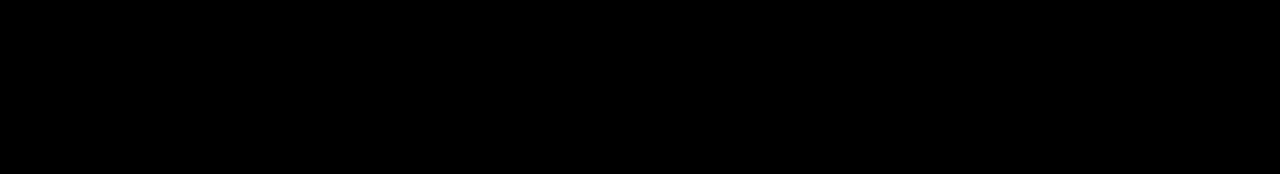
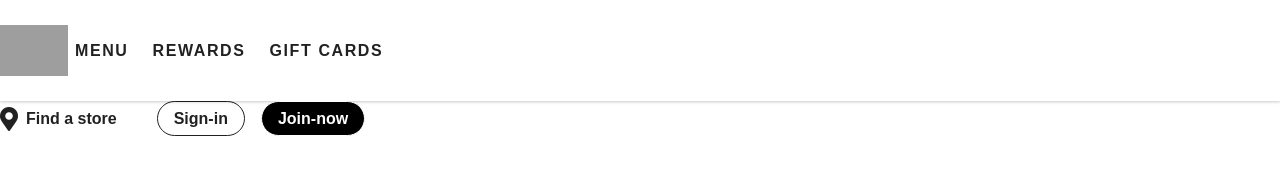
Before and after one commit to Sagkarki/Starbucks-landing-page, a plain HTML site: page index.html in a window 1280 px wide. Drawn offline with Linux system fonts and the light colour scheme; grey boxes are pictures that could not be loaded.

Commit message:
ADD: CSS

```diff
--- a/index.html
+++ b/index.html
@@ -5,10 +5,41 @@
         <meta http-equiv="X-UA-Compatible" content="IE=edge">
         <meta name="viewport" content="width=device-width, initial-scale=1.0">
         <title>Coffee Shop</title>
+        <link rel="stylesheet" href="https://use.fontawesome.com/releases/v5.15.3/css/all.css" integrity="sha384-SZXxX4whJ79/gErwcOYf+zWLeJdY/qpuqC4cAa9rOGUstPomtqpuNWT9wdPEn2fk" crossorigin="anonymous">
+
         <link rel="stylesheet" href="style.css">
     </head>
     <body>
         <header>
+            <div class="header-container">
+                <div class="left-nav">
+                    <div class="logo">
+                        <img src="https://upload.wikimedia.org/wikipedia/en/thumb/d/d3/Starbucks_Corporation_Logo_2011.svg/1200px-Starbucks_Corporation_Logo_2011.svg.png">
+                    </div>
+                    <nav>
+                        <ul>
+                            <li>Menu</li>
+                            <li>Rewards</li>
+                            <li> Gift Cards</li>
+                        </ul>
+                    </nav>
+                </div>
+                <div class="right-nav">
+                    <div class="find-store">
+                        <i class="fas fa-map-marker-alt"></i>
+                        <span>Find a store</span>
+                    </div>
+                    <div class="sign-in">
+                        Sign-in
+                    </div>
+                    <div class="join-now">
+                        Join-now
+                    </div>
+                </div>
+
+
+
+        </div>
 
         </header>
     </body>
--- a/style.css
+++ b/style.css
@@ -1,3 +1,101 @@
-body{
+body {
+    margin: 0;
+    font-family: 'Helvitica', 'Arial';
+    font-weight: 400;
+    color: rgba(0,0,0,.87);
+}
+
+header {
+    height: 101px;
+    box-shadow: 0 1px 3px rgb(0 0 0 / 10%), 0 2px 2px rgb(0 0 0 / 6%), 0 0 2px rgb(0 0 0 / 7%);
+}
+
+.header-container {
+    max-width: 1440px;
+    margin: 0 auto;
+
+
+    height: 100%;
+    align-items: center;
+
+}
+
+
+.logo {
+    height: 51px;
+    width: 51px;
+}
+
+.logo img {
+    /* 100% of 51px by 51px */
+    height: 100%;
+}
+
+
+.left-nav{
+    display: flex;
+    height: 100%;
+    align-items: center;
+}
+.left-nav nav ul{
+    list-style-type: none;
+    margin: 0;
+    padding: 0;
+    display: flex;
+
+}
+.left-nav nav ul li{
+    text-transform: uppercase;
+    padding-left: 24px;
+    font-weight: 700;
+    letter-spacing: 0.1em;
+    cursor: pointer;
+
+}
+ .left-nav nav ul li:hover{
+     color: #008248;
+ }
+ .right-nav{
+    display: flex;
+    align-items: center;
+}
+
+ .find-store{
+     display: flex;
+     align-items: center;
+     margin-right: 40px;
+     font-weight: 600;
+     display: flex;
+     align-items: center;
+ }
+ .find-store i{
+     padding-right: 8px;
+     font-size: 24px;
+ }
+
+
+.sign-in, .join-now{
+    padding: 7px 16px;
+
+    border: 1px solid;
+    border-radius: 50px;
+    font-weight: 600;
+    line-height: 1.2;
+    cursor: pointer;
+}
+.sign-in{
+    margin-right: 16px;
+}
+.join-now{
     background-color: black;
+    color: white;
+    transition: all 0.2s ease;
 }
+ .join-now:hover{
+     background-color: rgb(0,0,0,0.7);
+     border-color: rgba(0,0, 0,0.7);;
+
+ }
+ .sign-in:hover{
+     background-color:  0,0,0, 0.06;
+ }
```
